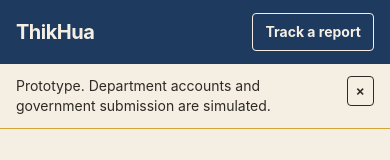
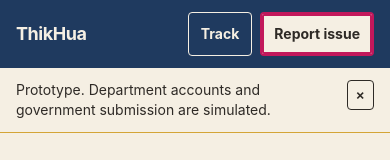
Before and after one commit to kunalchopra001-commits/thikhua, a Next.js app: page / in a window 390 px wide. Shown: the top 160 px of the page. Built offline with nearby package versions, Linux system fonts and the light colour scheme; no server answers.

Commit message:
Prompt D: report flow, three steps, shared location context

```diff
--- a/app/home-view.tsx
+++ b/app/home-view.tsx
@@ -255,6 +255,16 @@
               </div>
             </section>
 
+            <div className="mb-8 flex flex-col gap-4 rounded border-2 border-rani bg-rani/10 p-4 sm:flex-row sm:items-center sm:justify-between">
+              <p className="font-bold">{t("homeReportPrompt")}</p>
+              <Link
+                href="/report"
+                className="flex min-h-12 shrink-0 items-center justify-center rounded border-2 border-rani bg-sand px-5 py-3 font-bold text-charcoal ring-2 ring-inset ring-rani focus-visible:outline-2 focus-visible:outline-offset-2 focus-visible:outline-indigo"
+              >
+                {t("startReport")}
+              </Link>
+            </div>
+
             <section aria-labelledby="open-issues">
               <h2 id="open-issues" className="mb-4 text-2xl font-bold text-indigo">
                 {t("openIssues")}
--- a/app/layout.tsx
+++ b/app/layout.tsx
@@ -16,16 +16,25 @@
     <html lang="en">
       <body className="bg-sand text-charcoal">
         <header className="bg-indigo text-sand">
-          <div className="mx-auto flex min-h-16 max-w-5xl items-center justify-between gap-4 px-4 py-3 sm:px-6">
-            <Link href="/" className="text-xl font-bold tracking-tight">
+          <div className="mx-auto flex min-h-16 max-w-5xl items-center justify-between gap-3 px-4 py-3 sm:px-6">
+            <Link href="/" className="shrink-0 text-lg font-bold tracking-tight sm:text-xl">
               {t("siteName")}
             </Link>
-            <Link
-              href="/track"
-              className="rounded border border-sand px-3 py-2 text-sm font-bold focus-visible:outline-2 focus-visible:outline-offset-2 focus-visible:outline-sand"
-            >
-              {t("trackIssue")}
-            </Link>
+            <nav className="flex items-center gap-2">
+              <Link
+                href="/track"
+                className="flex min-h-11 items-center rounded border border-sand px-3 py-2 text-sm font-bold focus-visible:outline-2 focus-visible:outline-offset-2 focus-visible:outline-sand"
+              >
+                <span className="sm:hidden">{t("trackIssueShort")}</span>
+                <span className="hidden sm:inline">{t("trackIssue")}</span>
+              </Link>
+              <Link
+                href="/report"
+                className="flex min-h-11 items-center rounded border-2 border-rani bg-sand px-3 py-2 text-sm font-bold text-charcoal ring-2 ring-inset ring-rani focus-visible:outline-2 focus-visible:outline-offset-2 focus-visible:outline-sand"
+              >
+                {t("startReport")}
+              </Link>
+            </nav>
           </div>
         </header>
         <PrototypeBanner />
--- a/lib/i18n.ts
+++ b/lib/i18n.ts
@@ -2,6 +2,9 @@
   siteName: "ThikHua",
   siteDescription: "A public accountability ledger for school infrastructure repair.",
   trackIssue: "Track a report",
+  trackIssueShort: "Track",
+  startReport: "Report issue",
+  homeReportPrompt: "Found a problem at a school? Add it to the public ledger.",
   prototypeBanner: "Prototype. Department accounts and government submission are simulated.",
   dismissBanner: "Dismiss prototype notice",
   locating: "Finding your nearest block…",
```
